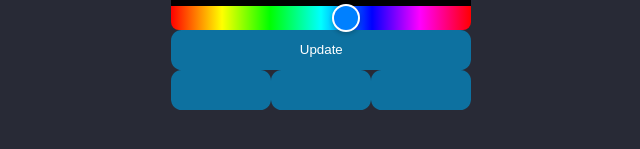
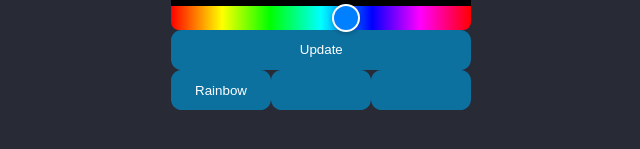
Before and after one commit to Joeyh021/ledstrip, a React (Create React App) app in the folder webapp/: page / in a window 1280 px wide. Shown: the part 211-360 px from the top of the page, without its empty margins (319-959 px from the left). Built offline with nearby package versions, Linux system fonts and the light colour scheme.

Commit message:
added rainbow button

```diff
--- a/webapp/src/App.js
+++ b/webapp/src/App.js
@@ -22,7 +22,13 @@ class ModeSelect extends React.Component {
   render() {
     return (
       <div class="mode">
-        <button />
+        <button
+          onClick={() =>
+            fetch("/api/rainbow").then((data) => console.log(data))
+          }
+        >
+          Rainbow
+        </button>
         <button />
         <button />
       </div>
```
